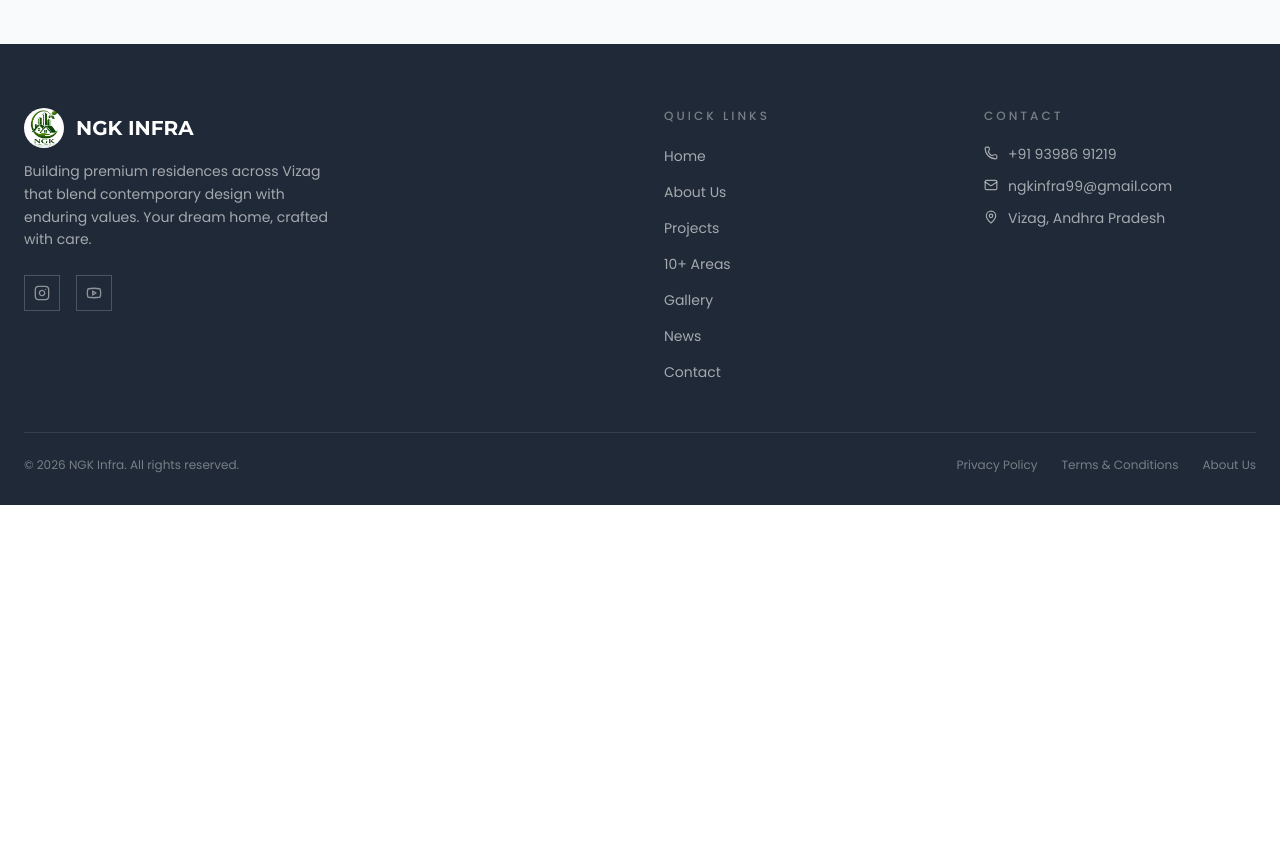
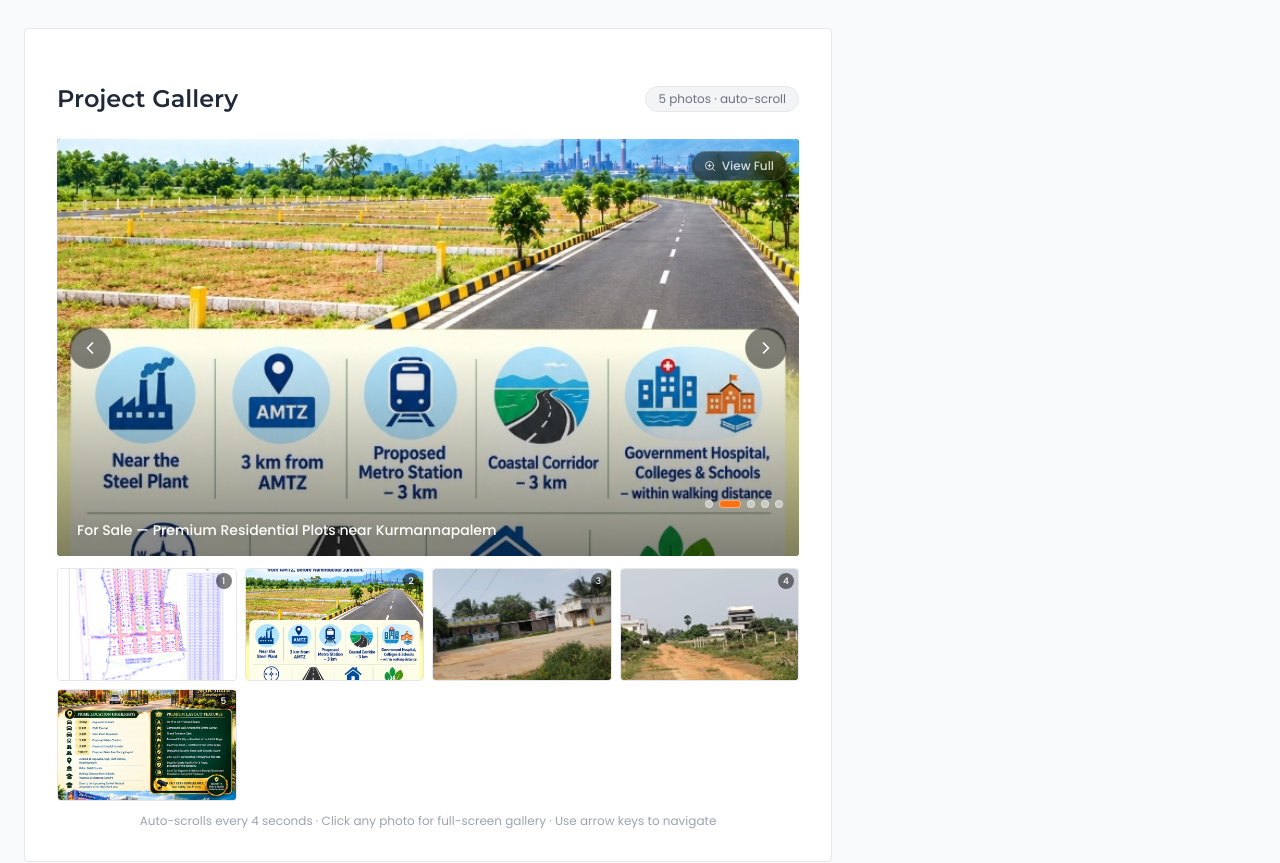
Before and after one commit to karthik1765/NGK-Infra_Main, a React (Vite) app: page /projects/sree-vaaraahi-gardens in a window 1280 px wide. Shown: the part 1240-2103 px from the top of the page. Before the commit the page ends 1745 px from the top, so only its background shows below. Built offline with nearby package versions, Linux system fonts and the light colour scheme.

Commit message:
Update NGK Project 3 (Sree Vaaraahi Gardens) images and gallery features matching Project 1

```diff
--- a/src/app/pages/ProjectDetail.tsx
+++ b/src/app/pages/ProjectDetail.tsx
@@ -62,7 +62,13 @@ const PROJECT_DATA = {
       "Security Guard Facility for 3 Years by Company",
     ],
     coverImage: "/projects/sree-vaaraahi-gardens/page5.jpg",
-    gallery: [],
+    gallery: [
+      { src: "/projects/sree-vaaraahi-gardens/page1.png", caption: "Sree Vaaraahi Gardens — Master Layout Plan (381 Plots)" },
+      { src: "/projects/sree-vaaraahi-gardens/page2.jpg", caption: "For Sale — Premium Residential Plots near Kurmannapalem" },
+      { src: "/projects/sree-vaaraahi-gardens/page3.png", caption: "Site View — Surrounding Neighbourhood" },
+      { src: "/projects/sree-vaaraahi-gardens/page4.png", caption: "Site View — Plot Area & Development" },
+      { src: "/projects/sree-vaaraahi-gardens/page5.jpg", caption: "Premium Residential Plots — NGK Infra Developers, Gajuwaka" },
+    ],
   },
 };
 
```
Also changed, not shown: public/projects/sree-vaaraahi-gardens/page1.png (added).
